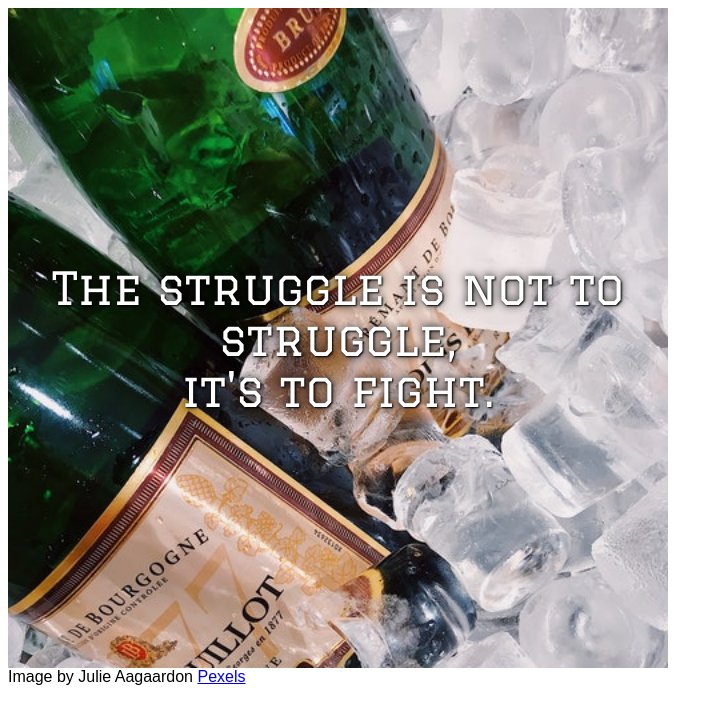
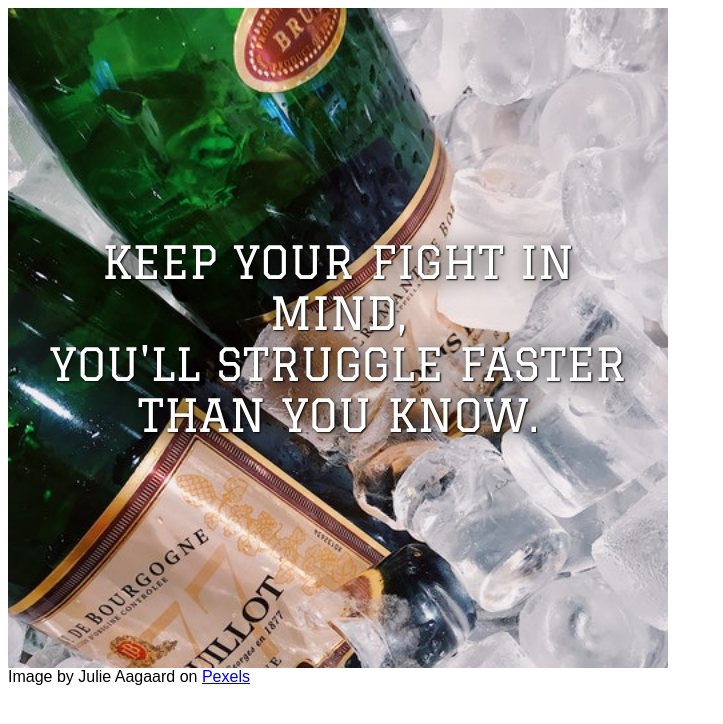
Before and after one commit to Plumtree3D/wantrepreneur-generator, a plain HTML site: page index.html in a window 1280 px wide. Shown: the whole page, without its empty margins (0-723 px from the left). Drawn offline with Linux system fonts and the light colour scheme; a web font is replaced by a local one.

Commit message:
tidying up

```diff
--- a/index.html
+++ b/index.html
@@ -16,9 +16,7 @@
 <script src="script.js"></script>
 
 <style>
-    @import url('https://fonts.googleapis.com/css2?family=Bebas+Neue&display=swap');
-    @import url('https://fonts.googleapis.com/css2?family=Bebas+Neue&family=Graduate&display=swap');
-    @import url('https://fonts.googleapis.com/css2?family=Akshar&display=swap');
+    @import url('https://fonts.googleapis.com/css2?family=Akshar&family=Bebas+Neue&family=Black+Ops+One&family=Graduate&display=swap');
 
     #credits {
         font-family: 'Akshar', sans-serif;
@@ -37,8 +35,10 @@
     }
 
     p {
+        margin: 25px;
         color: white;
-        text-shadow: 1px 1px 2px black, 0 0 0.2em black;
+        text-shadow: 1px 1px 2px black, 0 0 0.5em black;
+        text-transform: uppercase;
     }
 </style>
 </html>
--- a/script.js
+++ b/script.js
@@ -1,5 +1,13 @@
 function random(max) {
     return Math.floor(Math.random()*max)
+}
+
+function shuffleTemplate() {
+    return templates[random(templates.length)]
+}
+
+function shuffleFont() {
+    return fonts[random(fonts.length)]
 }
 
 const verbs = [
@@ -39,23 +47,23 @@ const templates = [
     `${verbs[random(verbs.length)]} ${adverbs[random(adverbs.length)]}, <br> ${verbs[random(verbs.length)]} ${adverbs[random(adverbs.length)]}.`,
     `${verbs[random(verbs.length)]}, <br> ${verbs[random(verbs.length)]}, <br> ${verbs[random(verbs.length)]}.` ]
 
-const fonts = ["Graduate", "Bebas Neue"]
+const fonts = ["Graduate", "Bebas Neue", "Black Ops One"]
 
-const images = [
-    {"name" : "joker", "author":"Pia Kafanke" },
-    {"name" : "jet", "author":"Janiere Fernandez" },
-    {"name" : "coin", "author":"David McBee" },
-    {"name" : "car", "author":"Harrison Haines" },
-    {"name" : "car2", "author":"Charles Kettor" },
-    {"name" : "lion", "author":"Ralph" },
-    {"name" : "stock", "author":"Pixabay" },
-    {"name" : "champagne", "author":"Julie Aagaard" }]
+const backgrounds = [
+    {"name" : "joker", "author" : "Pia Kafanke", "link" : "https://www.pexels.com/fr-fr/photo/femme-avec-de-la-peinture-blanche-pour-le-visage-3807654/" },
+    {"name" : "jet", "author" : "Janiere Fernandez", "link" : "https://www.pexels.com/fr-fr/photo/fenetre-d-avion-blanc-2405101/" },
+    {"name" : "coin", "author" : "David McBee", "link" : "https://www.pexels.com/fr-fr/photo/pieces-rondes-en-argent-et-or-730564/" },
+    {"name" : "car", "author" : "Harrison Haines", "link" : "https://www.pexels.com/fr-fr/photo/interieur-de-voiture-de-luxe-2834653/" },
+    {"name" : "car2", "author" : "Charles Kettor", "link" : "https://www.pexels.com/fr-fr/photo/coupe-cabriolet-rouge-sur-surface-noire-831475/" },
+    {"name" : "lion", "author" : "Ralph", "link" : "https://www.pexels.com/fr-fr/photo/lion-2323411/" },
+    {"name" : "stock", "author" : "Pixabay", "link" : "https://www.pexels.com/fr-fr/photo/conseil-de-la-bourse-210607/" },
+    {"name" : "champagne", "author" : "Julie Aagaard", "link" : "https://www.pexels.com/fr-fr/photo/deux-bouteilles-de-vin-avec-de-la-glace-2454122/" }]
 
-let image = images[random(images.length)]
+let image = backgrounds[random(backgrounds.length)]
 
 const element = document.createElement("p");
-element.innerHTML = templates[random(templates.length)];
-element.style.cssText = "font-family: "+ fonts[random(fonts.length)] +", cursive;"
-document.getElementById("container").style.cssText = "background-image: url('"+ image.name +".jpg');"
+element.innerHTML = shuffleTemplate();
+element.style.cssText = `font-family: ${shuffleFont()}, cursive;`
+document.getElementById("container").style.cssText = `background-image: url('img/${image.name}.jpg');`
 document.getElementById("container").appendChild(element);
-document.getElementById("credits").innerHTML = "Image by " + image.author +"on <a href='https://www.pexels.com/'>Pexels</a>"
+document.getElementById("credits").innerHTML = `Image by ${image.author} on <a href='${image.link}' target=_blank >Pexels</a>`
```
Also changed, not shown: img/car.jpg (renamed from car.jpg), img/car2.jpg (renamed from car2.jpg), img/champagne.jpg (renamed from champagne.jpg), img/coin.jpg (renamed from coin.jpg), img/jet.jpg (renamed from jet.jpg), img/joker.jpg (renamed from joker.jpg), img/lion.jpg (renamed from lion.jpg), img/stock.jpg (renamed from stock.jpg).
